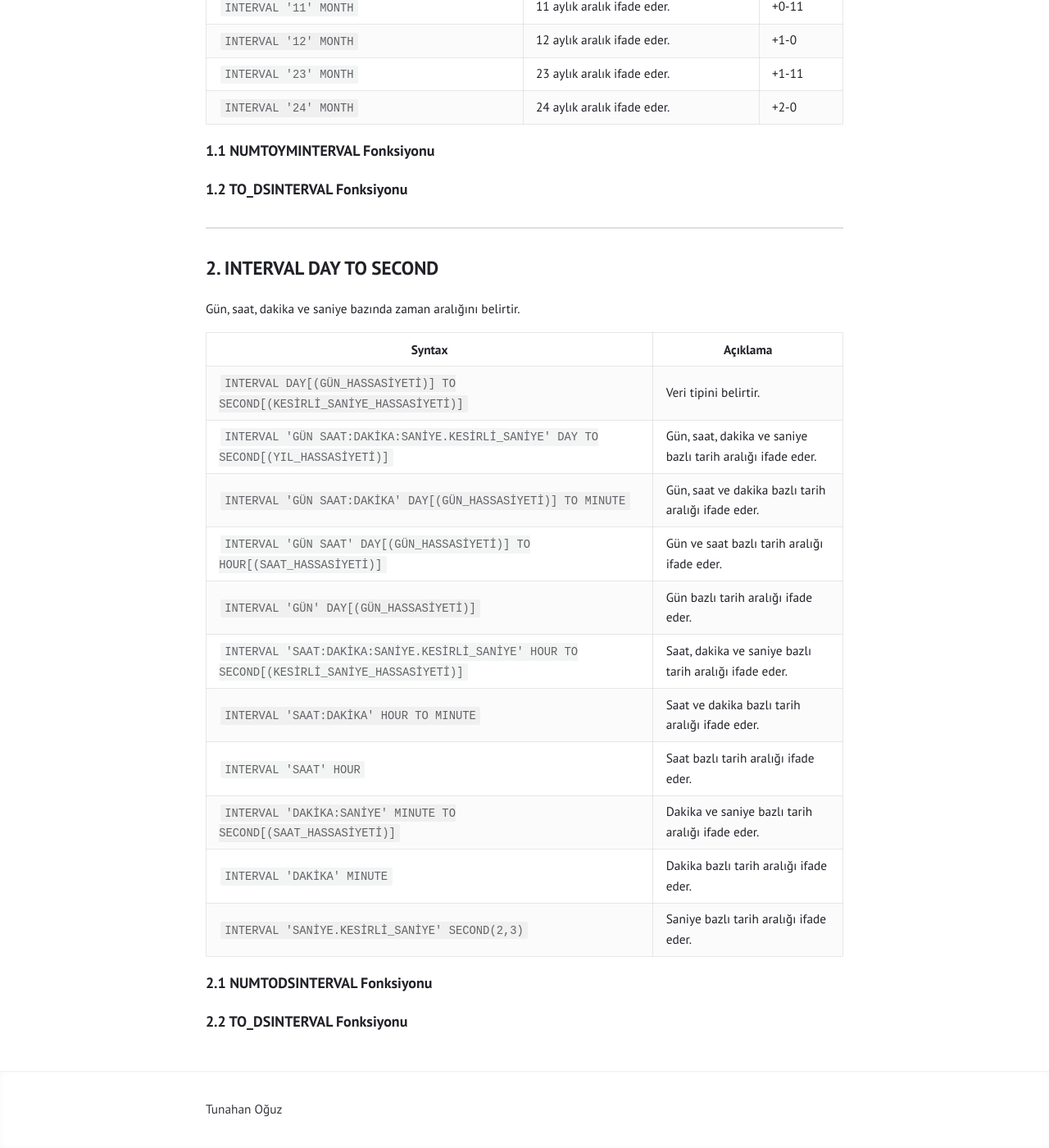
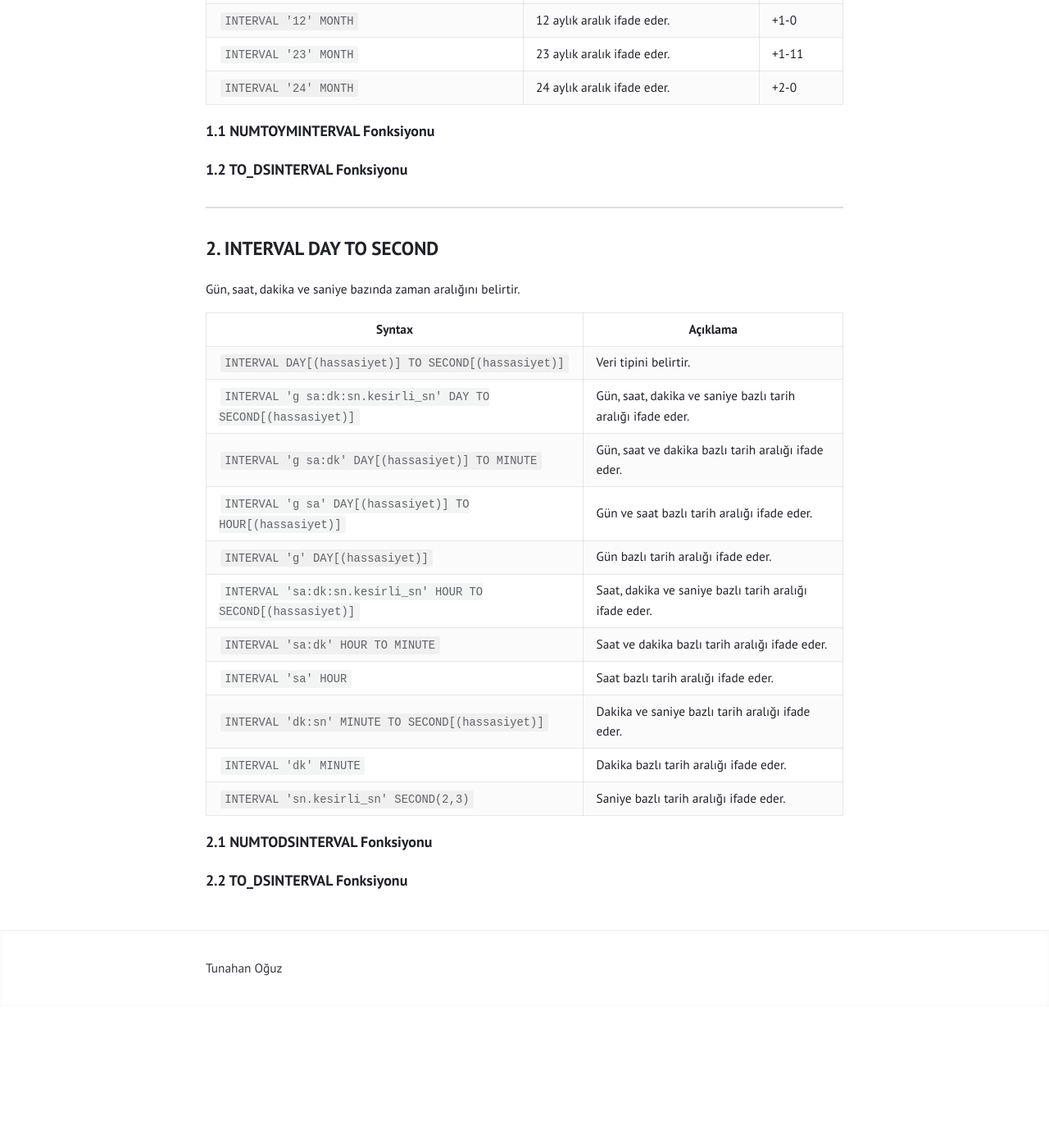
Before and after one commit to tunahanoguz/tunahanoguz.github.io, a Jekyll site: the page built from _posts/2025-05-12-oracle-interval-veri-tipleri.md, in a window 1280 px wide and 1400 px high, scrolled down 1994 px. Shown: the whole window at 82% size. Built offline with Jekyll 4.4.1, drawn with Linux system fonts in a browser that asks for light colours; after the commit the page ends 3222 px from its top, so only the background shows below that; some of the changed text lies outside the part shown.

Commit message:
Update and rename 2025-05-12-oracle-interval.md to 2025-05-12-oracle-interval-veri-tipleri.md

```diff
--- a/_posts/2025-05-12-oracle-interval.md
+++ b/_posts/2025-05-12-oracle-interval-veri-tipleri.md
@@ -73,19 +73,19 @@ Yıl ve ay bazında zaman aralığı belirtir.
 
 Gün, saat, dakika ve saniye bazında zaman aralığını belirtir.
 
-| Syntax                                                                                      | Açıklama                                                    |
-|---------------------------------------------------------------------------------------------|-------------------------------------------------------------|
-| `INTERVAL DAY[(GÜN_HASSASİYETİ)] TO SECOND[(KESİRLİ_SANİYE_HASSASİYETİ)]`                   | Veri tipini belirtir.                                       |
-| `INTERVAL 'GÜN SAAT:DAKİKA:SANİYE.KESİRLİ_SANİYE' DAY TO SECOND[(YIL_HASSASİYETİ)]`         | Gün, saat, dakika ve saniye bazlı tarih aralığı ifade eder. |
-| `INTERVAL 'GÜN SAAT:DAKİKA' DAY[(GÜN_HASSASİYETİ)] TO MINUTE`                               | Gün, saat ve dakika bazlı tarih aralığı ifade eder.         |
-| `INTERVAL 'GÜN SAAT' DAY[(GÜN_HASSASİYETİ)] TO HOUR[(SAAT_HASSASİYETİ)]`                    | Gün ve saat bazlı tarih aralığı ifade eder.                 |
-| `INTERVAL 'GÜN' DAY[(GÜN_HASSASİYETİ)]`                                                     | Gün bazlı tarih aralığı ifade eder.                         |
-| `INTERVAL 'SAAT:DAKİKA:SANİYE.KESİRLİ_SANİYE' HOUR TO SECOND[(KESİRLİ_SANİYE_HASSASİYETİ)]` | Saat, dakika ve saniye bazlı tarih aralığı ifade eder.      |
-| `INTERVAL 'SAAT:DAKİKA' HOUR TO MINUTE`                                                     | Saat ve dakika bazlı tarih aralığı ifade eder.              |
-| `INTERVAL 'SAAT' HOUR`                                                                      | Saat bazlı tarih aralığı ifade eder.                        |
-| `INTERVAL 'DAKİKA:SANİYE' MINUTE TO SECOND[(SAAT_HASSASİYETİ)]`                             | Dakika ve saniye bazlı tarih aralığı ifade eder.            |
-| `INTERVAL 'DAKİKA' MINUTE`                                                                  | Dakika bazlı tarih aralığı ifade eder.                      |
-| `INTERVAL 'SANİYE.KESİRLİ_SANİYE' SECOND(2,3)`                                              | Saniye bazlı tarih aralığı ifade eder.                      |
+| Syntax                                                         | Açıklama                                                    |
+|----------------------------------------------------------------|-------------------------------------------------------------|
+| `INTERVAL DAY[(hassasiyet)] TO SECOND[(hassasiyet)]`           | Veri tipini belirtir.                                       |
+| `INTERVAL 'g sa:dk:sn.kesirli_sn' DAY TO SECOND[(hassasiyet)]` | Gün, saat, dakika ve saniye bazlı tarih aralığı ifade eder. |
+| `INTERVAL 'g sa:dk' DAY[(hassasiyet)] TO MINUTE`               | Gün, saat ve dakika bazlı tarih aralığı ifade eder.         |
+| `INTERVAL 'g sa' DAY[(hassasiyet)] TO HOUR[(hassasiyet)]`      | Gün ve saat bazlı tarih aralığı ifade eder.                 |
+| `INTERVAL 'g' DAY[(hassasiyet)]`                               | Gün bazlı tarih aralığı ifade eder.                         |
+| `INTERVAL 'sa:dk:sn.kesirli_sn' HOUR TO SECOND[(hassasiyet)]`  | Saat, dakika ve saniye bazlı tarih aralığı ifade eder.      |
+| `INTERVAL 'sa:dk' HOUR TO MINUTE`                              | Saat ve dakika bazlı tarih aralığı ifade eder.              |
+| `INTERVAL 'sa' HOUR`                                           | Saat bazlı tarih aralığı ifade eder.                        |
+| `INTERVAL 'dk:sn' MINUTE TO SECOND[(hassasiyet)]`              | Dakika ve saniye bazlı tarih aralığı ifade eder.            |
+| `INTERVAL 'dk' MINUTE`                                         | Dakika bazlı tarih aralığı ifade eder.                      |
+| `INTERVAL 'sn.kesirli_sn' SECOND(2,3)`                         | Saniye bazlı tarih aralığı ifade eder.                      |
 
 ### 2.1 NUMTODSINTERVAL Fonksiyonu {#numtodsinterval}
 
```
Also changed, not shown: other parts of _posts/2025-05-12-oracle-interval-veri-tipleri.md (+2 -2 lines).
